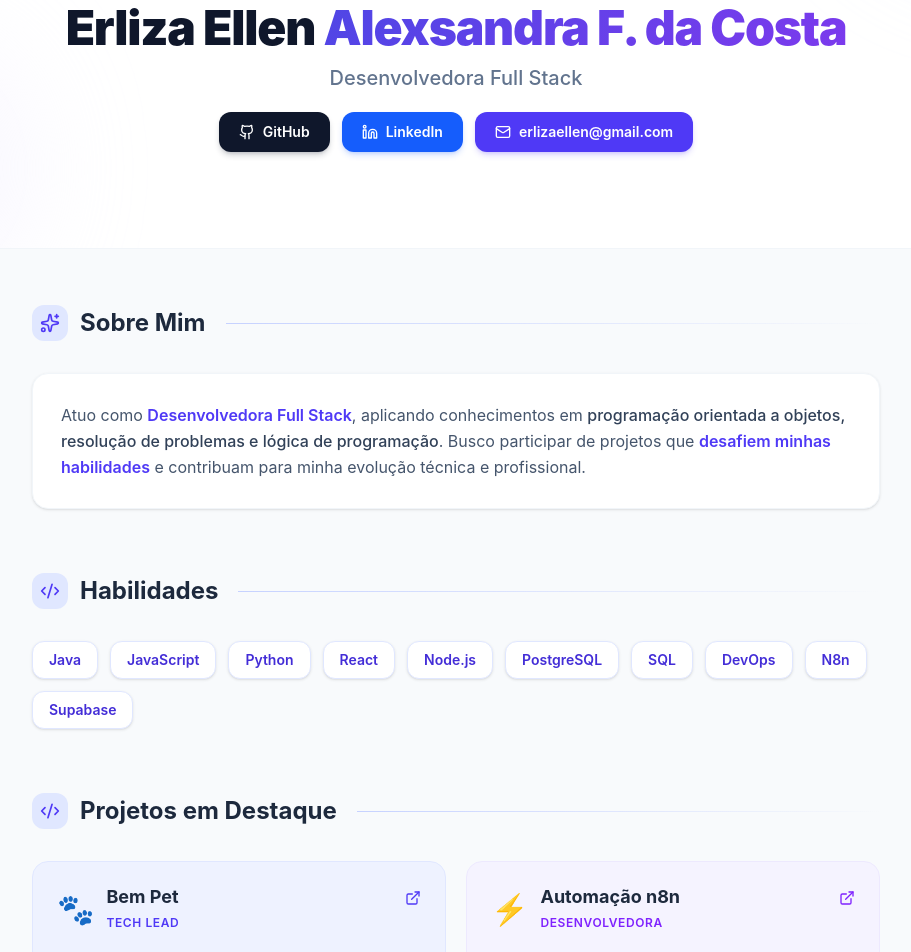
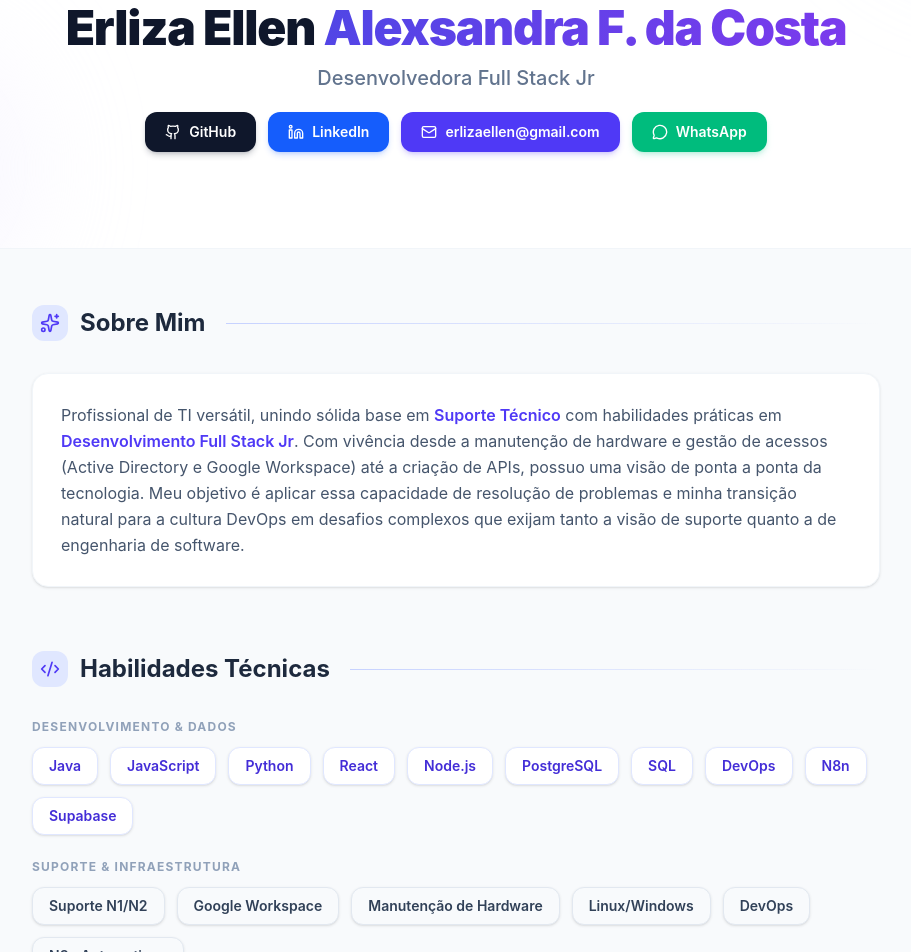
Before and after one commit to erlizaellen/curriculoerlizaellen2026, a React (Vite) app: page / in a window 1280 px wide. Shown: the part 300-1252 px from the top of the page, without its empty margins (184-1095 px from the left). Built offline with nearby package versions, Linux system fonts and the light colour scheme.

Commit message:
atualizando suporte

```diff
--- a/src/App.jsx
+++ b/src/App.jsx
@@ -12,6 +12,7 @@
   ChevronRight,
   FileDown,
   FileText,
+  MessageCircle,
 } from 'lucide-react';
 
 // Se o arquivo de gerar Word existir na mesma pasta, descomente a linha abaixo:
@@ -21,6 +22,10 @@
 const SKILLS = [
   'Java', 'JavaScript', 'Python', 'React', 'Node.js', 'PostgreSQL',
   'SQL', 'DevOps', 'N8n', 'Supabase',
+];
+const SKILLS_SUPORTE = [
+  'Suporte N1/N2', 'Google Workspace',
+  'Manutenção de Hardware', 'Linux/Windows', 'DevOps', 'N8n Automations'
 ];
 
 const PROJECTS = [
@@ -179,7 +184,7 @@
     status: 'Concluído',
     statusColor: 'emerald',
     icon: '🔢',
-    year: '',
+    year: '2026',
   },
   {
     title: 'Semana do Python',
@@ -376,7 +381,7 @@
               <span className="gradient-text text-indigo-600">Alexsandra F. da Costa</span>
             </h1>
             <p className="mt-3 text-lg sm:text-xl text-slate-500 font-medium">
-              Desenvolvedora Full Stack
+              Desenvolvedora Full Stack Jr
             </p>
           </div>
 
@@ -407,6 +412,15 @@
               <Mail size={16} />
               erlizaellen@gmail.com
             </a>
+            <a
+              href="https://wa.me/5585996506534"
+              target="_blank"
+              rel="noreferrer"
+              className="flex items-center gap-2 px-5 py-2.5 bg-emerald-500 text-white text-sm font-semibold rounded-xl hover:bg-emerald-600 transition-colors shadow-md shadow-emerald-500/20"
+            >
+              <MessageCircle size={16} />
+              WhatsApp
+            </a>
           </div>
         </div>
       </header>
@@ -419,16 +433,21 @@
           <SectionTitle icon={Sparkles}>Sobre Mim</SectionTitle>
           <div className="bg-white rounded-2xl border border-slate-100 shadow-sm p-7">
             <p className="text-slate-600 leading-relaxed text-base">
-              Atuo como <span className="font-semibold text-indigo-600">Desenvolvedora Full Stack</span>, aplicando conhecimentos em{' '}
-              <span className="font-medium text-slate-700">programação orientada a objetos, resolução de problemas e lógica de programação</span>.
-              Busco participar de projetos que <span className="font-semibold text-indigo-600">desafiem minhas habilidades</span> e contribuam para minha evolução técnica e profissional.
+              Profissional de TI versátil, unindo sólida base em <span className="font-semibold text-indigo-600">Suporte Técnico</span> com habilidades práticas em <span className="font-semibold text-indigo-600">Desenvolvimento Full Stack Jr</span>.
+              Com vivência desde a manutenção de hardware e gestão de acessos (Active Directory e Google Workspace) até a criação de APIs, possuo uma visão de ponta a ponta da tecnologia.
+              Meu objetivo é aplicar essa capacidade de resolução de problemas e minha transição natural para a cultura DevOps em desafios complexos que exijam tanto a visão de suporte quanto a de engenharia de software.
             </p>
           </div>
         </section>
 
         {/* ── HABILIDADES ── */}
         <section className="animate-fade-in-up delay-400">
-          <SectionTitle icon={Code2}>Habilidades</SectionTitle>
+          <SectionTitle icon={Code2}>Habilidades Técnicas</SectionTitle>
+
+          <div className="flex flex-col gap-6">
+            {/* Bloco Desenvolvimento */}
+            <div>
+              <p className="text-xs font-bold uppercase tracking-widest text-slate-400 mb-3">Desenvolvimento & Dados</p>
               <div className="flex flex-wrap gap-3">
                 {SKILLS.map((skill) => (
                   <span
@@ -439,8 +458,24 @@
                   </span>
                 ))}
               </div>
+            </div>
+
+            {/* Bloco Suporte e Infraestrutura */}
+            <div>
+              <p className="text-xs font-bold uppercase tracking-widest text-slate-400 mb-3">Suporte & Infraestrutura</p>
+              <div className="flex flex-wrap gap-3">
+                {SKILLS_SUPORTE.map((skill) => (
+                  <span
+                    key={skill}
+                    className="px-4 py-2 bg-slate-50 border border-slate-200 text-slate-700 font-semibold text-sm rounded-xl shadow-sm hover:bg-slate-100 transition-all cursor-default"
+                  >
+                    {skill}
+                  </span>
+                ))}
+              </div>
+            </div>
+          </div>
         </section>
-
         {/* ── PROJETOS ── */}
         <section className="animate-fade-in-up delay-500">
           <SectionTitle icon={Code2}>Projetos em Destaque</SectionTitle>
@@ -523,6 +558,9 @@
             <a href="mailto:erlizaellen@gmail.com" className="text-slate-400 hover:text-indigo-600 transition-colors">
               <Mail size={18} />
             </a>
+            <a href="https://wa.me/5585996506534" target="_blank" rel="noreferrer" className="text-slate-400 hover:text-emerald-500 transition-colors">
+              <MessageCircle size={18} />
+            </a>
           </div>
         </div>
       </footer>
```
Lines whose indentation alone changed are shown as unchanged.
